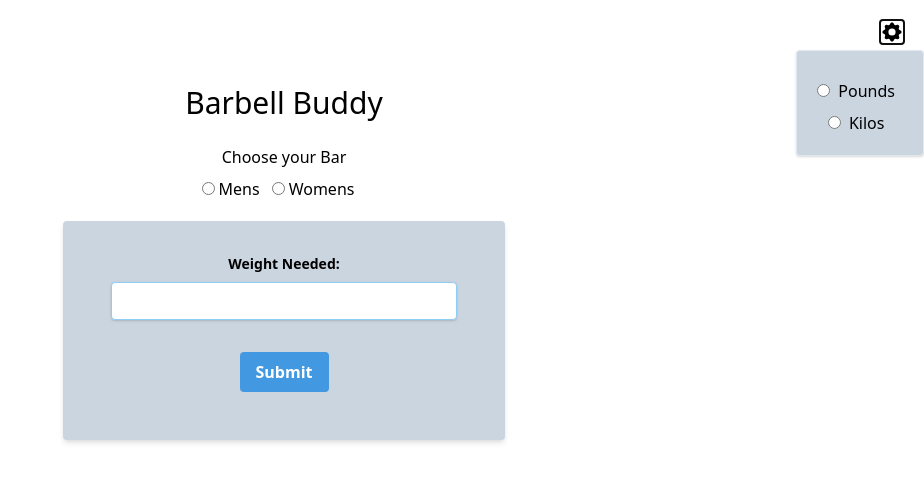
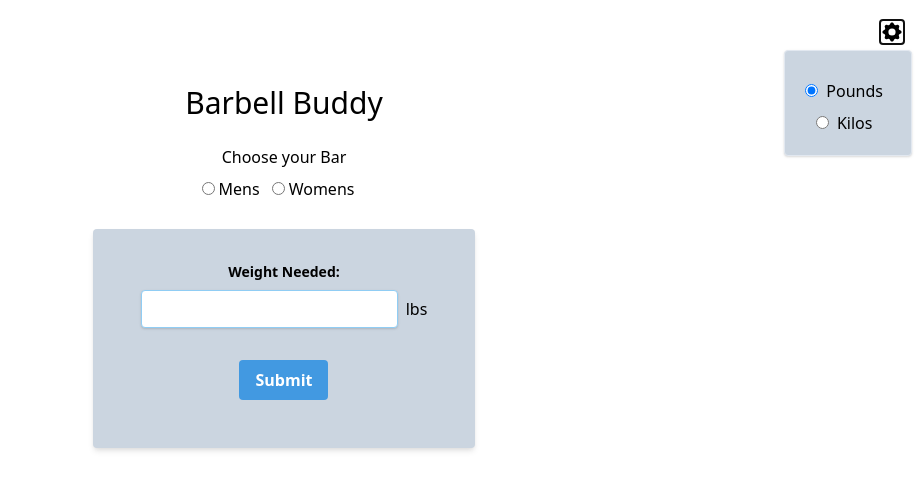
Before and after one commit to justinbchau/barbell-weight-calculator, a React (Create React App) app: page / in a window 1280 px wide. Both pictures are taken after a click on the button 1248 px from the left and 32 px from the top of the page. Shown: the top 490 px of the page, without its empty margins (356-1280 px from the left). Built offline with nearby package versions, Linux system fonts and the light colour scheme.

Commit message:
Added lb and kg display with Weight Input Component

```diff
--- a/src/App.js
+++ b/src/App.js
@@ -6,14 +6,28 @@ import BarToggle from './components/barToggle';
 import KiloToggle from './components/kiloToggle';
 
 const App = () => {
+  const POUNDS = [45, 35, 25, 15, 10, 5, 2.5];
+  const KILOS = [20, 15, 10, 5, 2.5, 1.25];
+
   const [weight, setWeight] = useState(null);
   const [bar, setBar] = useState(null);
   const [total, setTotal] = useState(null);
   const [remaining, setRemaining] = useState(null);
-  const [units, setUnits] = useState([]);
+  const [units, setUnits] = useState(POUNDS);
+  const [metric, setMetric] = useState('lbs');
 
-  const POUNDS = [45, 35, 25, 15, 10, 5, 2.5];
-  const KILOS = [20, 15, 10, 5, 2.5, 1.25];
+  const mensBarWeight = () => {
+    let value;
+
+    if (metric === 'lbs') {
+      value = 45;
+    }
+
+    if (metric === 'kg') {
+      value = 22;
+    }
+    return value;
+  };
 
   // Make a function that will convert Pounds to Kilos
   function convertWeight(u) {
@@ -21,9 +35,12 @@ const App = () => {
 
     if (u === 'POUNDS') {
       units_ = POUNDS;
+      setMetric('lbs');
+      console.log(mensBarWeight());
     }
     if (u === 'KILOS') {
       units_ = KILOS;
+      setMetric('kg');
     }
     if (bar && weight) {
       calcWeight(bar, weight, units_);
@@ -69,14 +86,17 @@ const App = () => {
         />
       </div>
       <h1 className='pt-20 text-3xl'>Barbell Buddy</h1>
-      <BarToggle bar={bar} setBar={setBar} />
+      <BarToggle bar={bar} setBar={setBar} metric={metric} />
       <WeightInput
         bar={bar}
         calcWeight={calcWeight}
         weight={weight}
         setWeight={setWeight}
+        metric={metric}
       />
-      <div>
+      <div
+        className={total ? 'transition duration-500 opacity-100' : 'opacity-0'}
+      >
         {total && (
           <DisplayWeight units={units} total={total} remaining={remaining} />
         )}
--- a/src/components/UI/Conversion.js
+++ b/src/components/UI/Conversion.js
@@ -17,6 +17,7 @@ const Conversion = ({ convertWeight, isOpen, setIsOpen }) => {
             type='radio'
             name='weight'
             value='POUNDS'
+            defaultChecked
           />
           <label className='p-2' htmlFor='pounds'>
             Pounds
--- a/src/components/barToggle.js
+++ b/src/components/barToggle.js
@@ -1,9 +1,19 @@
 import React from 'react';
 
-const BarToggle = ({ bar, setBar }) => {
+const BarToggle = ({ bar, setBar, metric }) => {
   const handleClick = (e) => {
     setBar(e.target.value);
   };
+
+  //   const menBarWeight = () => {
+  //     if (metric === 'lbs') {
+  //       return 45;
+  //     }
+
+  //     if (metric === 'kg') {
+  //       return 22;
+  //     }
+  //   };
 
   return (
     <div className='mt-5 mb-5'>
@@ -30,7 +40,9 @@ const BarToggle = ({ bar, setBar }) => {
           Womens
         </label>
       </fieldset>
-      <h1>{bar}</h1>
+      <div className='flex justify-center'>
+        <h1>{bar}</h1> {bar && <p>{metric}</p>}
+      </div>
     </div>
   );
 };
--- a/src/components/kiloToggle.js
+++ b/src/components/kiloToggle.js
@@ -22,7 +22,7 @@ const KiloToggle = ({ convertWeight }) => {
         </button>
       </div>
       <div
-        className={`border border-gray-300 shadow rounded transition duration-300 p-5 bg-gray-400 ${
+        className={`border border-gray-300 shadow rounded transition duration-300 mr-3 p-1 lg:p-5 bg-gray-400 ${
           isOpen ? 'opacity-100' : 'opacity-0'
         }`}
       >
--- a/src/components/weightInput.js
+++ b/src/components/weightInput.js
@@ -1,6 +1,6 @@
 import React from 'react';
 
-const weightInput = ({ weight, setWeight, bar, calcWeight }) => {
+const weightInput = ({ weight, setWeight, bar, calcWeight, metric }) => {
   const handleSubmit = (e) => {
     e.preventDefault();
     if (bar === null) {
@@ -33,11 +33,15 @@ const weightInput = ({ weight, setWeight, bar, calcWeight }) => {
           <label className='text-sm block font-bold  pb-2' htmlFor='weight'>
             Weight Needed:
           </label>
-          <input
-            type='text'
-            name='weight'
-            className='shadow appearance-none border rounded w-full py-2 px-3 text-gray-700 leading-tight focus:outline-none focus:shadow-outline border-blue-300'
-          />
+          <div className='flex items-center'>
+            <input
+              type='text'
+              name='weight'
+              className='shadow appearance-none border w-full rounded py-2 px-3 text-gray-700 leading-tight focus:outline-none focus:shadow-outline border-blue-300'
+            />
+
+            <p className='ml-2'>{metric}</p>
+          </div>
           <input
             className='mt-8 bg-blue-500 hover:bg-blue-700 text-white font-bold py-2 px-4 rounded focus:outline-none focus:shadow-outline'
             type='submit'
```
